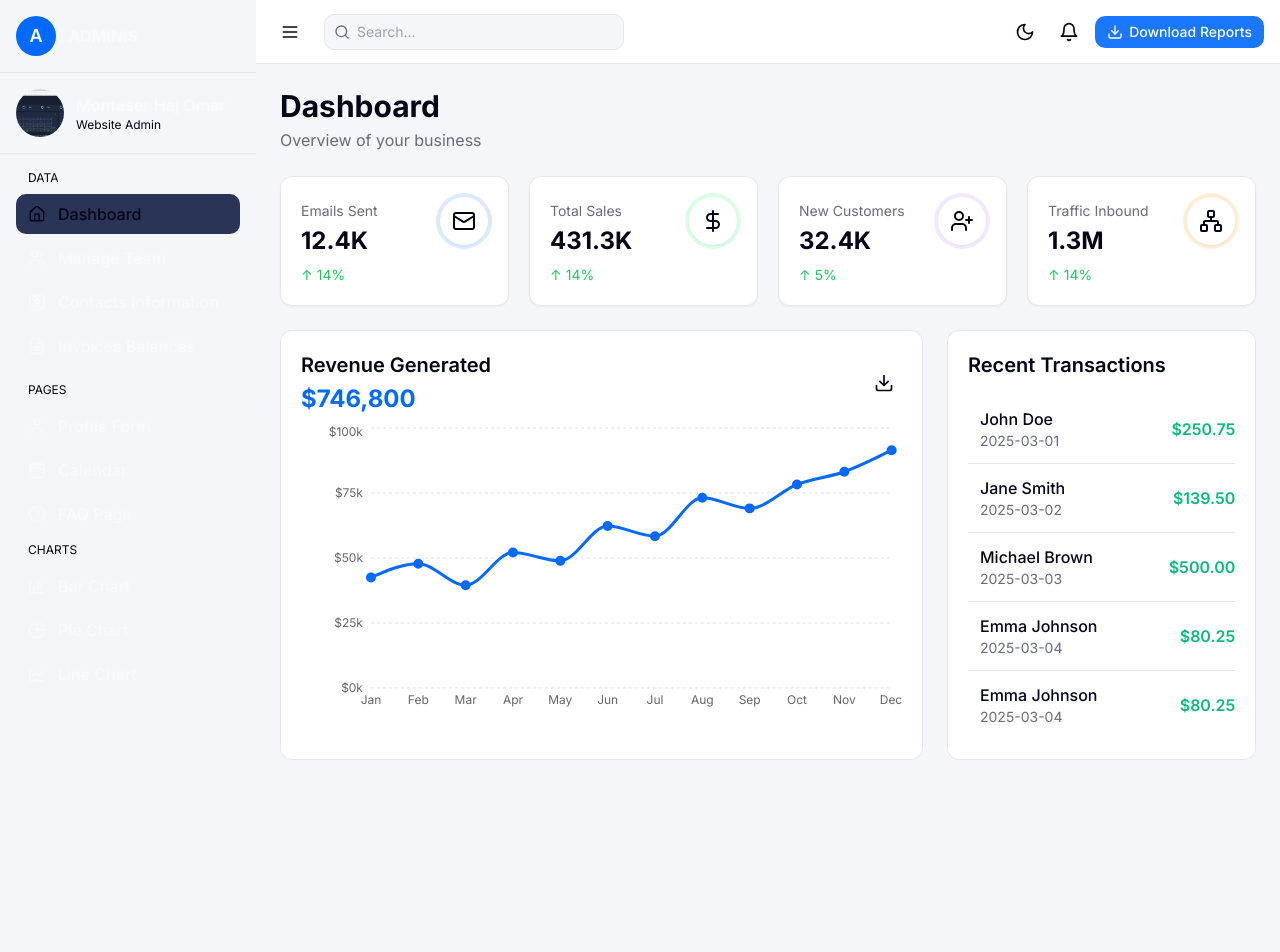
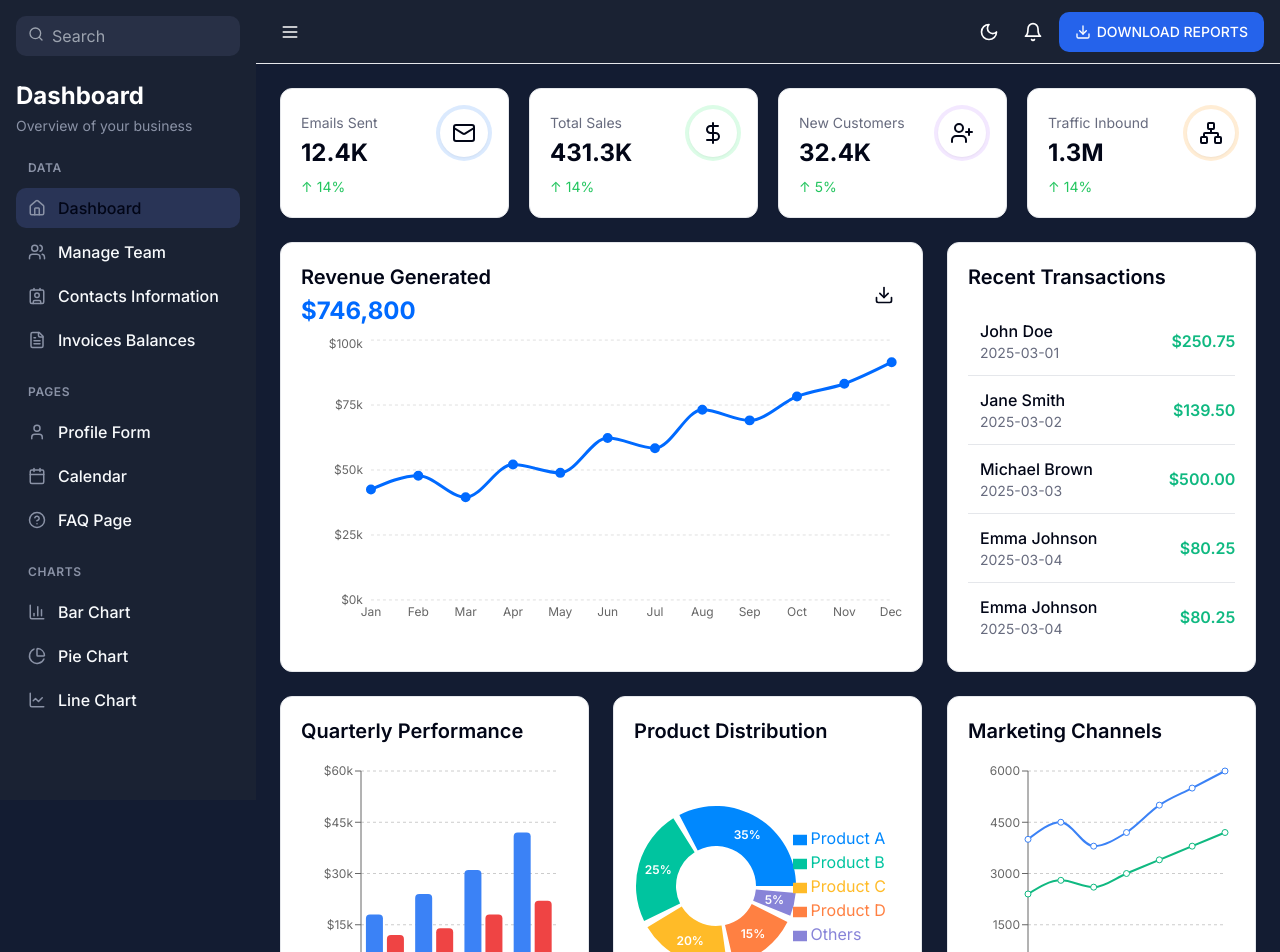
Before and after one commit to Montaser0/team-stratosphere, a React (Vite) app: page / in a window 1280 px wide. Shown: the top 952 px of the page. Before the commit the page ends 800 px from the top, so only its background shows below. Built offline with nearby package versions, Linux system fonts and the light colour scheme.

Commit message:
Update sidebar and dashboard
- Modified the sidebar's appearance.
- Added bar, pie, and line charts to the dashboard.

```diff
--- a/src/components/layout/Layout.tsx
+++ b/src/components/layout/Layout.tsx
@@ -9,7 +9,7 @@ const Layout = () => {
   const { isOpen } = useSidebar();
 
   return (
-    <div className="min-h-screen bg-background">
+    <div className="min-h-screen bg-[#131c32]">
       <Sidebar />
       <main
         className={cn(
--- a/src/components/layout/Sidebar.tsx
+++ b/src/components/layout/Sidebar.tsx
@@ -4,7 +4,8 @@ import { useSidebar } from "@/context/SidebarContext";
 import { cn } from "@/lib/utils";
 import {
   BarChart3, Calendar, Contact, FileText,
-  Home, LineChart, PieChart, User, Users, HelpCircle, X, Menu
+  Home, LineChart, PieChart, User, Users, HelpCircle, X, Menu,
+  Search
 } from "lucide-react";
 
 interface SidebarItemProps {
@@ -51,63 +52,52 @@ const Sidebar = () => {
           isOpen ? "translate-x-0" : "-translate-x-full"
         )}
       >
-        <div className="flex flex-col h-full overflow-y-auto bg-sidebar-background no-scrollbar">
-          {/* Logo */}
-          <div className="p-4 border-b border-sidebar-border">
-            <div className="flex items-center gap-3">
-              <div className="w-10 h-10 rounded-full bg-primary flex items-center justify-center text-white font-semibold text-lg">
-                A
-              </div>
-              <div>
-                <h2 className="font-bold text-sidebar-foreground">ADMINIS</h2>
-              </div>
+        <div className="flex flex-col h-full overflow-y-auto bg-[#1a2233] no-scrollbar">
+          {/* Search box at the top */}
+          <div className="p-4">
+            <div className="relative">
+              <input
+                type="text"
+                placeholder="Search"
+                className="w-full bg-[#283046] text-white py-2 pl-9 pr-4 rounded-md border-none focus:outline-none focus:ring-1 focus:ring-blue-500"
+              />
+              <Search className="absolute left-3 top-2.5 h-4 w-4 text-gray-400" />
             </div>
           </div>
 
-          {/* User profile */}
-          <div className="p-4 border-b border-sidebar-border">
-            <div className="flex items-center gap-3">
-              <div className="w-12 h-12 rounded-full overflow-hidden">
-                <img
-                  src="/lovable-uploads/59eabdad-6cea-43e2-ab93-e2f5a501952f.png"
-                  alt="User avatar"
-                  className="w-full h-full object-cover"
-                />
-              </div>
-              <div>
-                <h3 className="font-semibold text-sidebar-foreground">Montaser Haj Omar</h3>
-                <p className="text-xs text-sidebar-muted-foreground">Website Admin</p>
-              </div>
-            </div>
+          {/* Dashboard heading */}
+          <div className="px-4 py-2">
+            <h1 className="text-2xl font-bold text-white">Dashboard</h1>
+            <p className="text-sm text-[#8a92a6] mt-1">Overview of your business</p>
           </div>
 
           {/* Navigation */}
-          <nav className="flex-1 p-4 space-y-2">
-            <div className="mb-4">
-              <p className="text-xs text-sidebar-muted-foreground mb-2 px-3">DATA</p>
+          <nav className="flex-1 p-4 space-y-6">
+            <div className="mb-2">
+              <p className="text-xs uppercase text-[#8a92a6] mb-3 px-3 font-semibold tracking-wider">Data</p>
               <div className="space-y-1">
-                <SidebarItem to="/" icon={<Home size={18} />} label="Dashboard" />
-                <SidebarItem to="/team" icon={<Users size={18} />} label="Manage Team" />
-                <SidebarItem to="/contacts" icon={<Contact size={18} />} label="Contacts Information" />
-                <SidebarItem to="/invoices" icon={<FileText size={18} />} label="Invoices Balances" />
+                <SidebarItem to="/" icon={<Home size={18} className="text-[#8a92a6]" />} label="Dashboard" />
+                <SidebarItem to="/team" icon={<Users size={18} className="text-[#8a92a6]" />} label="Manage Team" />
+                <SidebarItem to="/contacts" icon={<Contact size={18} className="text-[#8a92a6]" />} label="Contacts Information" />
+                <SidebarItem to="/invoices" icon={<FileText size={18} className="text-[#8a92a6]" />} label="Invoices Balances" />
               </div>
             </div>
 
-            <div className="mb-4">
-              <p className="text-xs text-sidebar-muted-foreground mb-2 px-3">PAGES</p>
+            <div className="mb-2">
+              <p className="text-xs uppercase text-[#8a92a6] mb-3 px-3 font-semibold tracking-wider">Pages</p>
               <div className="space-y-1">
-                <SidebarItem to="/profile" icon={<User size={18} />} label="Profile Form" />
-                <SidebarItem to="/calendar" icon={<Calendar size={18} />} label="Calendar" />
-                <SidebarItem to="/faq" icon={<HelpCircle size={18} />} label="FAQ Page" />
+                <SidebarItem to="/profile" icon={<User size={18} className="text-[#8a92a6]" />} label="Profile Form" />
+                <SidebarItem to="/calendar" icon={<Calendar size={18} className="text-[#8a92a6]" />} label="Calendar" />
+                <SidebarItem to="/faq" icon={<HelpCircle size={18} className="text-[#8a92a6]" />} label="FAQ Page" />
               </div>
             </div>
 
             <div>
-              <p className="text-xs text-sidebar-muted-foreground mb-2 px-3">CHARTS</p>
+              <p className="text-xs uppercase text-[#8a92a6] mb-3 px-3 font-semibold tracking-wider">Charts</p>
               <div className="space-y-1">
-                <SidebarItem to="/bar-chart" icon={<BarChart3 size={18} />} label="Bar Chart" />
-                <SidebarItem to="/pie-chart" icon={<PieChart size={18} />} label="Pie Chart" />
-                <SidebarItem to="/line-chart" icon={<LineChart size={18} />} label="Line Chart" />
+                <SidebarItem to="/bar-chart" icon={<BarChart3 size={18} className="text-[#8a92a6]" />} label="Bar Chart" />
+                <SidebarItem to="/pie-chart" icon={<PieChart size={18} className="text-[#8a92a6]" />} label="Pie Chart" />
+                <SidebarItem to="/line-chart" icon={<LineChart size={18} className="text-[#8a92a6]" />} label="Line Chart" />
               </div>
             </div>
           </nav>
--- a/src/components/layout/TopBar.tsx
+++ b/src/components/layout/TopBar.tsx
@@ -1,49 +1,43 @@
 
 import { useTheme } from "@/context/ThemeContext";
 import { useSidebar } from "@/context/SidebarContext";
-import { Bell, Download, Menu, Moon, Search, Sun } from "lucide-react";
+import { Bell, Download, Menu, Moon, Sun } from "lucide-react";
 import { cn } from "@/lib/utils";
+import { Button } from "@/components/ui/button";
 
 const TopBar = () => {
   const { theme, toggleTheme } = useTheme();
   const { isOpen, toggle } = useSidebar();
 
   return (
-    <div className="h-16 px-4 border-b bg-card flex items-center justify-between">
+    <div className="h-16 px-4 border-b bg-[#1a2233] flex items-center justify-between">
       <div className="flex items-center gap-4">
         <button
           onClick={toggle}
-          className="p-2 rounded-md hover:bg-accent transition-colors"
+          className="p-2 rounded-md hover:bg-[#283046] transition-colors text-white"
         >
           <Menu size={20} />
         </button>
-
-        <div className="relative hidden md:block">
-          <Search className="absolute left-2.5 top-2.5 h-4 w-4 text-muted-foreground" />
-          <input
-            type="text"
-            placeholder="Search..."
-            className="h-9 w-[200px] lg:w-[300px] rounded-md border border-input bg-background pl-8 pr-4 text-sm"
-          />
-        </div>
       </div>
 
       <div className="flex items-center gap-2">
         <button
           onClick={toggleTheme}
-          className="p-2 rounded-md hover:bg-accent transition-colors"
+          className="p-2 rounded-md hover:bg-[#283046] transition-colors text-white"
         >
           {theme === "dark" ? <Sun size={20} /> : <Moon size={20} />}
         </button>
 
-        <button className="p-2 rounded-md hover:bg-accent transition-colors">
+        <button className="p-2 rounded-md hover:bg-[#283046] transition-colors text-white">
           <Bell size={20} />
         </button>
 
-        <button className="bg-primary/90 hover:bg-primary text-white font-medium py-1.5 px-3 rounded-md flex items-center gap-1.5 text-sm transition-colors">
+        <Button
+          className="bg-blue-600 hover:bg-blue-700 text-white font-medium py-1.5 px-4 rounded-md flex items-center gap-1.5 text-sm transition-colors"
+        >
           <Download size={16} />
-          <span>Download Reports</span>
-        </button>
+          <span>DOWNLOAD REPORTS</span>
+        </Button>
       </div>
     </div>
   );
--- a/src/pages/Dashboard.tsx
+++ b/src/pages/Dashboard.tsx
@@ -1,21 +1,86 @@
 
-import { metricsData, revenueData, transactionsData } from "@/data/mockData";
+import { metricsData, revenueData, transactionsData, barChartData, pieChartData, lineChartData } from "@/data/mockData";
 import StatCard from "@/components/dashboard/StatCard";
 import RevenueChart from "@/components/dashboard/RevenueChart";
 import TransactionList from "@/components/dashboard/TransactionList";
 import { formatCurrency } from "@/lib/utils";
 import { Download } from "lucide-react";
+import {
+  BarChart, Bar, PieChart, Pie, Cell, LineChart, Line,
+  XAxis, YAxis, CartesianGrid, Tooltip, Legend, ResponsiveContainer
+} from "recharts";
+
+// For pie chart
+const COLORS = ["#0088FE", "#00C49F", "#FFBB28", "#FF8042", "#8884D8"];
 
 const Dashboard = () => {
   const totalRevenue = revenueData.reduce((sum, item) => sum + item.revenue, 0);
 
+  const renderCustomizedLabel = ({
+    cx, cy, midAngle, innerRadius, outerRadius, percent,
+  }: any) => {
+    const RADIAN = Math.PI / 180;
+    const radius = innerRadius + (outerRadius - innerRadius) * 0.5;
+    const x = cx + radius * Math.cos(-midAngle * RADIAN);
+    const y = cy + radius * Math.sin(-midAngle * RADIAN);
+
+    return (
+      <text
+        x={x}
+        y={y}
+        fill="#fff"
+        textAnchor="middle"
+        dominantBaseline="central"
+        fontSize={12}
+        fontWeight={600}
+      >
+        {`${(percent * 100).toFixed(0)}%`}
+      </text>
+    );
+  };
+
+  const CustomBarTooltip = ({ active, payload, label }: any) => {
+    if (active && payload && payload.length) {
+      return (
+        <div className="bg-background border p-3 rounded-md shadow-sm">
+          <p className="font-medium">{label}</p>
+          {payload.map((entry: any, index: number) => (
+            <p
+              key={index}
+              style={{ color: entry.color }}
+              className="font-semibold"
+            >
+              {entry.name}: {formatCurrency(entry.value)}
+            </p>
+          ))}
+        </div>
+      );
+    }
+    return null;
+  };
+
+  const CustomLineTooltip = ({ active, payload, label }: any) => {
+    if (active && payload && payload.length) {
+      return (
+        <div className="bg-background border p-3 rounded-md shadow-sm">
+          <p className="font-medium">{label}</p>
+          {payload.map((entry: any, index: number) => (
+            <p
+              key={index}
+              style={{ color: entry.color }}
+              className="font-semibold"
+            >
+              {entry.name}: {entry.value}
+            </p>
+          ))}
+        </div>
+      );
+    }
+    return null;
+  };
+
   return (
     <div className="page-transition">
-      <div className="mb-6">
-        <h1 className="text-3xl font-bold">Dashboard</h1>
-        <p className="text-muted-foreground mt-1">Overview of your business</p>
-      </div>
-
       <div className="grid grid-cols-1 md:grid-cols-2 lg:grid-cols-4 gap-5 mb-6">
         <StatCard
           title="Emails Sent"
@@ -47,7 +112,7 @@ const Dashboard = () => {
         />
       </div>
 
-      <div className="grid grid-cols-1 lg:grid-cols-3 gap-6">
+      <div className="grid grid-cols-1 lg:grid-cols-3 gap-6 mb-6">
         <div className="lg:col-span-2 bg-card rounded-xl border p-5 animate-scaleIn">
           <div className="flex items-center justify-between mb-2">
             <div>
@@ -70,6 +135,109 @@ const Dashboard = () => {
           <TransactionList transactions={transactionsData} />
         </div>
       </div>
+
+      {/* Additional charts section */}
+      <div className="grid grid-cols-1 lg:grid-cols-3 gap-6">
+        {/* Bar Chart */}
+        <div className="bg-card rounded-xl border p-5 animate-scaleIn">
+          <div className="flex items-center justify-between mb-4">
+            <h2 className="text-xl font-semibold">Quarterly Performance</h2>
+          </div>
+          <div className="h-[250px] w-full">
+            <ResponsiveContainer width="100%" height="100%">
+              <BarChart data={barChartData} margin={{ top: 10, right: 10, left: 0, bottom: 5 }}>
+                <CartesianGrid strokeDasharray="3 3" vertical={false} />
+                <XAxis dataKey="name" tick={{ fontSize: 12 }} />
+                <YAxis tickFormatter={(value) => `$${value / 1000}k`} tick={{ fontSize: 12 }} />
+                <Tooltip content={<CustomBarTooltip />} />
+                <Bar
+                  dataKey="revenue"
+                  name="Revenue"
+                  fill="#3B82F6"
+                  radius={[4, 4, 4, 4]}
+                />
+                <Bar
+                  dataKey="expenses"
+                  name="Expenses"
+                  fill="#EF4444"
+                  radius={[4, 4, 4, 4]}
+                />
+              </BarChart>
+            </ResponsiveContainer>
+          </div>
+        </div>
+
+        {/* Pie Chart */}
+        <div className="bg-card rounded-xl border p-5 animate-scaleIn">
+          <div className="flex items-center justify-between mb-4">
+            <h2 className="text-xl font-semibold">Product Distribution</h2>
+          </div>
+          <div className="h-[250px] w-full">
+            <ResponsiveContainer width="100%" height="100%">
+              <PieChart>
+                <Pie
+                  data={pieChartData}
+                  cx="50%"
+                  cy="50%"
+                  labelLine={false}
+                  label={renderCustomizedLabel}
+                  outerRadius={80}
+                  innerRadius={40}
+                  paddingAngle={5}
+                  dataKey="value"
+                >
+                  {pieChartData.map((entry, index) => (
+                    <Cell
+                      key={`cell-${index}`}
+                      fill={COLORS[index % COLORS.length]}
+                      stroke="transparent"
+                    />
+                  ))}
+                </Pie>
+                <Legend layout="vertical" verticalAlign="middle" align="right" />
+              </PieChart>
+            </ResponsiveContainer>
+          </div>
+        </div>
+
+        {/* Line Chart */}
+        <div className="bg-card rounded-xl border p-5 animate-scaleIn">
+          <div className="flex items-center justify-between mb-4">
+            <h2 className="text-xl font-semibold">Marketing Channels</h2>
+          </div>
+          <div className="h-[250px] w-full">
+            <ResponsiveContainer width="100%" height="100%">
+              <LineChart
+                data={lineChartData}
+                margin={{ top: 10, right: 10, left: 0, bottom: 5 }}
+              >
+                <CartesianGrid strokeDasharray="3 3" vertical={false} />
+                <XAxis dataKey="name" tick={{ fontSize: 12 }} />
+                <YAxis tick={{ fontSize: 12 }} />
+                <Tooltip content={<CustomLineTooltip />} />
+                <Line
+                  type="monotone"
+                  dataKey="website"
+                  name="Website"
+                  stroke="#3B82F6"
+                  strokeWidth={2}
+                  dot={{ r: 3, strokeWidth: 1 }}
+                  activeDot={{ r: 5 }}
+                />
+                <Line
+                  type="monotone"
+                  dataKey="social"
+                  name="Social Media"
+                  stroke="#10B981"
+                  strokeWidth={2}
+                  dot={{ r: 3, strokeWidth: 1 }}
+                  activeDot={{ r: 5 }}
+                />
+              </LineChart>
+            </ResponsiveContainer>
+          </div>
+        </div>
+      </div>
     </div>
   );
 };
```
